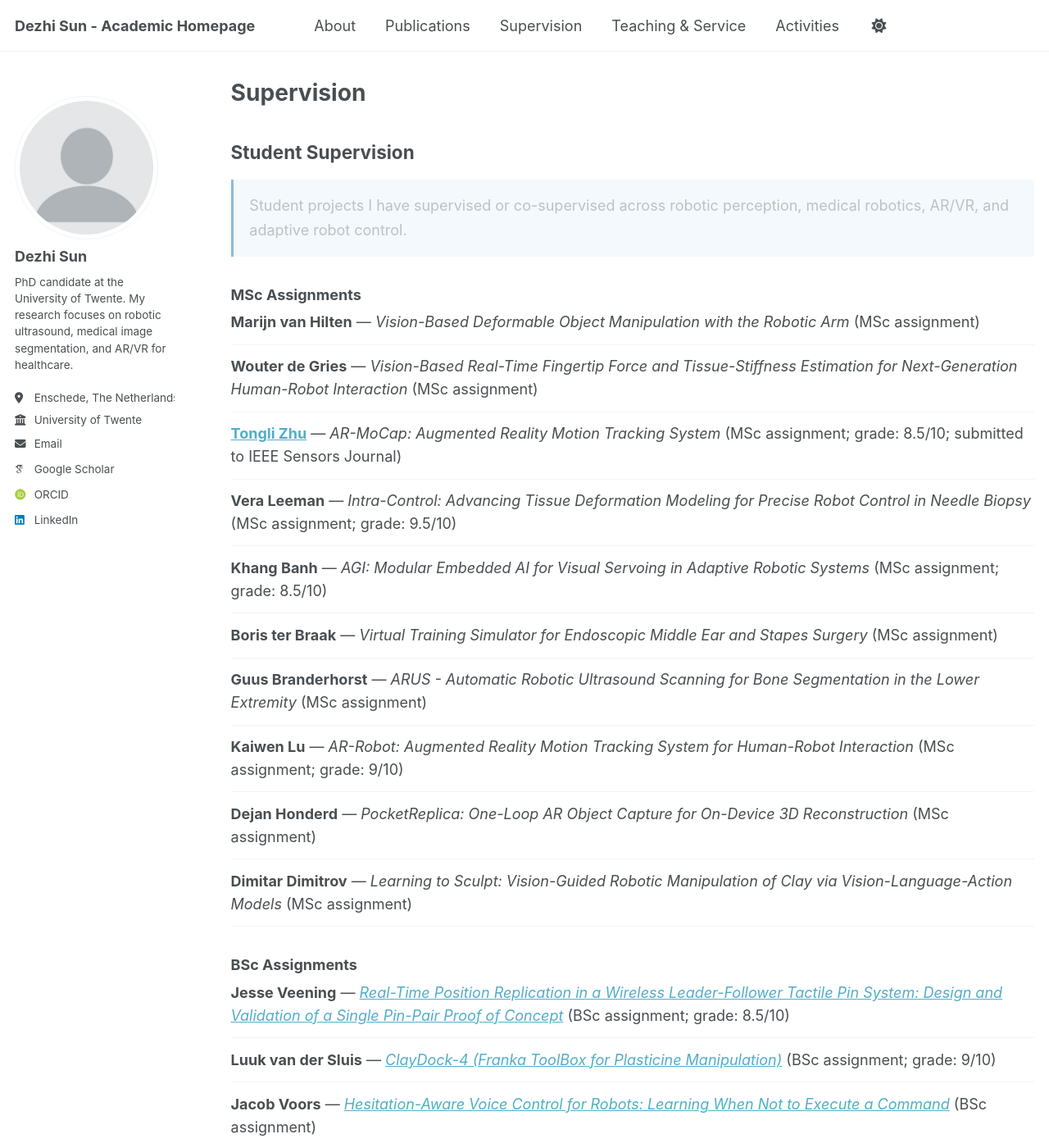
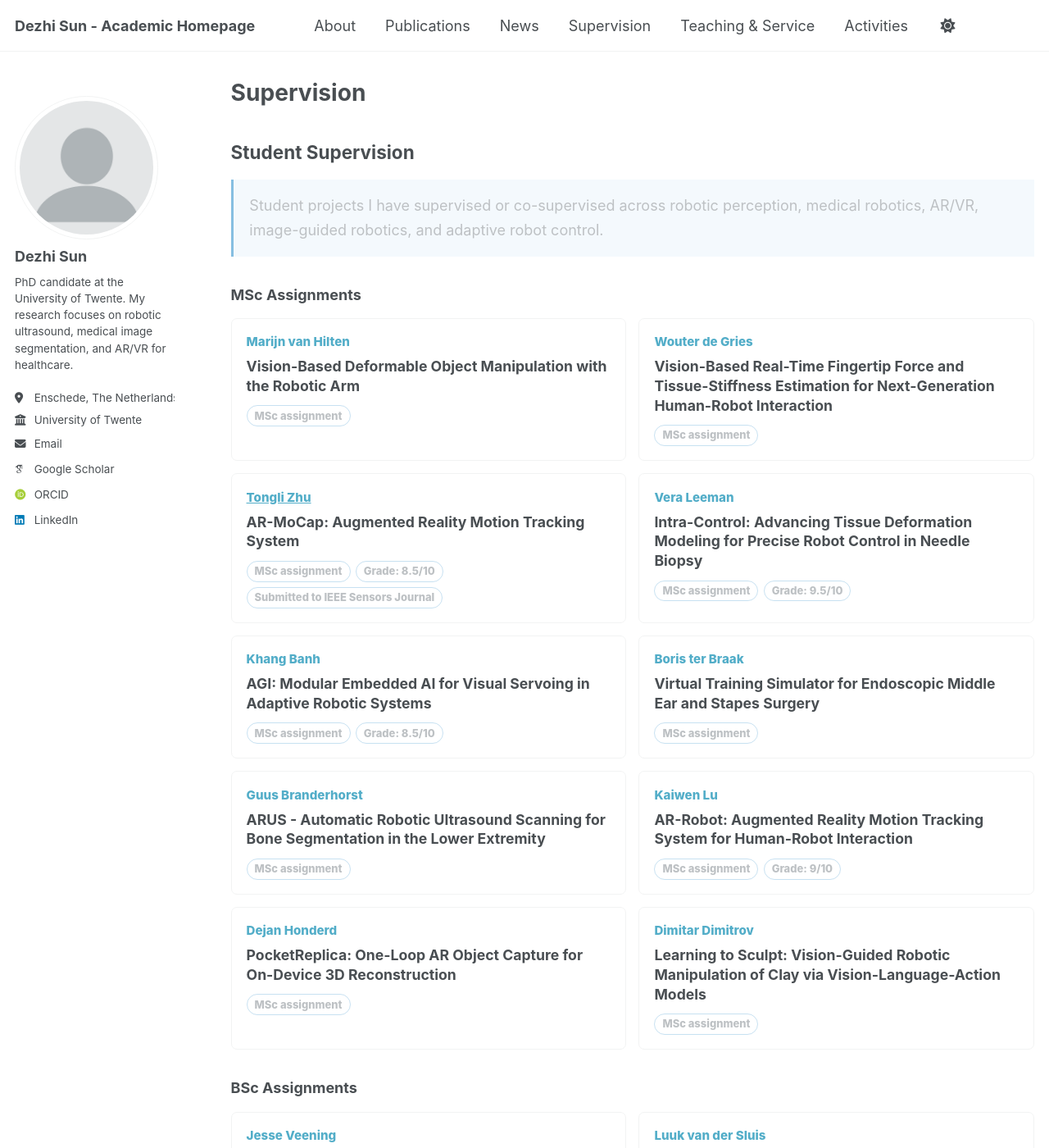
Before and after one commit to Jacksundezhi/Jacksundezhi.github.io, a Jekyll site: the page built from _pages/supervision.md, in a window 1280 px wide and 1400 px high. Shown: the whole window at 82% size. Built offline with Jekyll 4.4.1, drawn with Linux system fonts in a browser that asks for light colours; some web fonts are replaced; a script bundle is joined from its source files by our own code; library files that are not in the unit come from our copies; some of the changed text lies outside the part shown.

Commit message:
Add news page and refine supervision layout

```diff
--- a/_data/navigation.yml
+++ b/_data/navigation.yml
@@ -14,6 +14,9 @@ main:
   - title: "Publications"
     url: /publications/
 
+  - title: "News"
+    url: /news/
+
   - title: "Supervision"
     url: /supervision/
 
--- a/_pages/supervision.md
+++ b/_pages/supervision.md
@@ -8,44 +8,131 @@ author_profile: true
 ## Student Supervision
 
 <div class="page-lead">
-  <p>Student projects I have supervised or co-supervised across robotic perception, medical robotics, AR/VR, and adaptive robot control.</p>
+  <p>Student projects I have supervised or co-supervised across robotic perception, medical robotics, AR/VR, image-guided robotics, and adaptive robot control.</p>
 </div>
 
 ### MSc Assignments
 
-<div class="supervision-list academic-list" markdown="1">
+<div class="supervision-grid">
 
-- **Marijn van Hilten** — *Vision-Based Deformable Object Manipulation with the Robotic Arm* (MSc assignment)
-- **Wouter de Gries** — *Vision-Based Real-Time Fingertip Force and Tissue-Stiffness Estimation for Next-Generation Human-Robot Interaction* (MSc assignment)
-- **[Tongli Zhu](https://www.ram.eemcs.utwente.nl/about-us/students/tongli-zhu)** — *AR-MoCap: Augmented Reality Motion Tracking System* (MSc assignment; grade: 8.5/10; submitted to IEEE Sensors Journal)
-- **Vera Leeman** — *Intra-Control: Advancing Tissue Deformation Modeling for Precise Robot Control in Needle Biopsy* (MSc assignment; grade: 9.5/10)
-- **Khang Banh** — *AGI: Modular Embedded AI for Visual Servoing in Adaptive Robotic Systems* (MSc assignment; grade: 8.5/10)
-- **Boris ter Braak** — *Virtual Training Simulator for Endoscopic Middle Ear and Stapes Surgery* (MSc assignment)
-- **Guus Branderhorst** — *ARUS - Automatic Robotic Ultrasound Scanning for Bone Segmentation in the Lower Extremity* (MSc assignment)
-- **Kaiwen Lu** — *AR-Robot: Augmented Reality Motion Tracking System for Human-Robot Interaction* (MSc assignment; grade: 9/10)
-- **Dejan Honderd** — *PocketReplica: One-Loop AR Object Capture for On-Device 3D Reconstruction* (MSc assignment)
-- **Dimitar Dimitrov** — *Learning to Sculpt: Vision-Guided Robotic Manipulation of Clay via Vision-Language-Action Models* (MSc assignment)
+<article class="supervision-card">
+  <p class="student-name">Marijn van Hilten</p>
+  <h3>Vision-Based Deformable Object Manipulation with the Robotic Arm</h3>
+  <p class="supervision-meta"><span>MSc assignment</span></p>
+</article>
+
+<article class="supervision-card">
+  <p class="student-name">Wouter de Gries</p>
+  <h3>Vision-Based Real-Time Fingertip Force and Tissue-Stiffness Estimation for Next-Generation Human-Robot Interaction</h3>
+  <p class="supervision-meta"><span>MSc assignment</span></p>
+</article>
+
+<article class="supervision-card">
+  <p class="student-name"><a href="https://www.ram.eemcs.utwente.nl/about-us/students/tongli-zhu">Tongli Zhu</a></p>
+  <h3>AR-MoCap: Augmented Reality Motion Tracking System</h3>
+  <p class="supervision-meta"><span>MSc assignment</span><span>Grade: 8.5/10</span><span>Submitted to IEEE Sensors Journal</span></p>
+</article>
+
+<article class="supervision-card">
+  <p class="student-name">Vera Leeman</p>
+  <h3>Intra-Control: Advancing Tissue Deformation Modeling for Precise Robot Control in Needle Biopsy</h3>
+  <p class="supervision-meta"><span>MSc assignment</span><span>Grade: 9.5/10</span></p>
+</article>
+
+<article class="supervision-card">
+  <p class="student-name">Khang Banh</p>
+  <h3>AGI: Modular Embedded AI for Visual Servoing in Adaptive Robotic Systems</h3>
+  <p class="supervision-meta"><span>MSc assignment</span><span>Grade: 8.5/10</span></p>
+</article>
+
+<article class="supervision-card">
+  <p class="student-name">Boris ter Braak</p>
+  <h3>Virtual Training Simulator for Endoscopic Middle Ear and Stapes Surgery</h3>
+  <p class="supervision-meta"><span>MSc assignment</span></p>
+</article>
+
+<article class="supervision-card">
+  <p class="student-name">Guus Branderhorst</p>
+  <h3>ARUS - Automatic Robotic Ultrasound Scanning for Bone Segmentation in the Lower Extremity</h3>
+  <p class="supervision-meta"><span>MSc assignment</span></p>
+</article>
+
+<article class="supervision-card">
+  <p class="student-name">Kaiwen Lu</p>
+  <h3>AR-Robot: Augmented Reality Motion Tracking System for Human-Robot Interaction</h3>
+  <p class="supervision-meta"><span>MSc assignment</span><span>Grade: 9/10</span></p>
+</article>
+
+<article class="supervision-card">
+  <p class="student-name">Dejan Honderd</p>
+  <h3>PocketReplica: One-Loop AR Object Capture for On-Device 3D Reconstruction</h3>
+  <p class="supervision-meta"><span>MSc assignment</span></p>
+</article>
+
+<article class="supervision-card">
+  <p class="student-name">Dimitar Dimitrov</p>
+  <h3>Learning to Sculpt: Vision-Guided Robotic Manipulation of Clay via Vision-Language-Action Models</h3>
+  <p class="supervision-meta"><span>MSc assignment</span></p>
+</article>
 
 </div>
 
 ### BSc Assignments
 
-<div class="supervision-list academic-list" markdown="1">
+<div class="supervision-grid">
 
-- **Jesse Veening** — [*Real-Time Position Replication in a Wireless Leader-Follower Tactile Pin System: Design and Validation of a Single Pin-Pair Proof of Concept*](https://www.ram.eemcs.utwente.nl/education/assignments/real-time-position-replication-wireless-leader-follower-tactile-pin-system) (BSc assignment; grade: 8.5/10)
-- **Luuk van der Sluis** — [*ClayDock-4 (Franka ToolBox for Plasticine Manipulation)*](https://www.ram.eemcs.utwente.nl/education/assignments/claydock-4-franka-toolbox-plasticine-manipulation) (BSc assignment; grade: 9/10)
-- **Jacob Voors** — [*Hesitation-Aware Voice Control for Robots: Learning When Not to Execute a Command*](https://www.ram.eemcs.utwente.nl/education/assignments/hesitation-aware-voice-control-robots-learning-when-not-execute-command) (BSc assignment)
-- **Jibbe Andringa** — [*SnapMoCap: Rapid Calibration and Robust Fusion for Scalable Multi-RGBD Motion Capture*](https://www.ram.eemcs.utwente.nl/education/assignments/snapmocap-rapid-calibration-and-robust-fusion-scalable-multi-rgbd-motion) (BSc assignment)
-- **Jerre Kwast** — [*Self-Contained Dual-Arm Extrinsic Calibration via Kinematic Rigid Registration*](https://www.ram.eemcs.utwente.nl/index.php/education/assignments/self-contained-dual-arm-extrinsic-calibration-kinematic-rigid-registration) (BSc assignment; grade: 9/10)
+<article class="supervision-card">
+  <p class="student-name">Jesse Veening</p>
+  <h3><a href="https://www.ram.eemcs.utwente.nl/education/assignments/real-time-position-replication-wireless-leader-follower-tactile-pin-system">Real-Time Position Replication in a Wireless Leader-Follower Tactile Pin System: Design and Validation of a Single Pin-Pair Proof of Concept</a></h3>
+  <p class="supervision-meta"><span>BSc assignment</span><span>Grade: 8.5/10</span></p>
+</article>
+
+<article class="supervision-card">
+  <p class="student-name">Luuk van der Sluis</p>
+  <h3><a href="https://www.ram.eemcs.utwente.nl/education/assignments/claydock-4-franka-toolbox-plasticine-manipulation">ClayDock-4 (Franka ToolBox for Plasticine Manipulation)</a></h3>
+  <p class="supervision-meta"><span>BSc assignment</span><span>Grade: 9/10</span></p>
+</article>
+
+<article class="supervision-card">
+  <p class="student-name">Jacob Voors</p>
+  <h3><a href="https://www.ram.eemcs.utwente.nl/education/assignments/hesitation-aware-voice-control-robots-learning-when-not-execute-command">Hesitation-Aware Voice Control for Robots: Learning When Not to Execute a Command</a></h3>
+  <p class="supervision-meta"><span>BSc assignment</span></p>
+</article>
+
+<article class="supervision-card">
+  <p class="student-name">Jibbe Andringa</p>
+  <h3><a href="https://www.ram.eemcs.utwente.nl/education/assignments/snapmocap-rapid-calibration-and-robust-fusion-scalable-multi-rgbd-motion">SnapMoCap: Rapid Calibration and Robust Fusion for Scalable Multi-RGBD Motion Capture</a></h3>
+  <p class="supervision-meta"><span>BSc assignment</span></p>
+</article>
+
+<article class="supervision-card">
+  <p class="student-name">Jerre Kwast</p>
+  <h3><a href="https://www.ram.eemcs.utwente.nl/index.php/education/assignments/self-contained-dual-arm-extrinsic-calibration-kinematic-rigid-registration">Self-Contained Dual-Arm Extrinsic Calibration via Kinematic Rigid Registration</a></h3>
+  <p class="supervision-meta"><span>BSc assignment</span><span>Grade: 9/10</span></p>
+</article>
 
 </div>
 
 ### Academic Skills Projects
 
-<div class="supervision-list academic-list" markdown="1">
+<div class="supervision-grid">
 
-- **Jacco Bluemink** — [*ARUS*](https://www.ram.eemcs.utwente.nl/education/assignments/arus) (Academic Skills Project)
-- **Khang Banh** — *Embedded AI edge computing for real-time object tracking* (Academic Skills Project)
-- **Wouter de Gries** — *3D Vision-based fingertip path recording and force estimation for ultrasound path planning* (Academic Skills Project; grade: 9/10)
+<article class="supervision-card">
+  <p class="student-name">Jacco Bluemink</p>
+  <h3><a href="https://www.ram.eemcs.utwente.nl/education/assignments/arus">ARUS</a></h3>
+  <p class="supervision-meta"><span>Academic Skills Project</span></p>
+</article>
+
+<article class="supervision-card">
+  <p class="student-name">Khang Banh</p>
+  <h3>Embedded AI edge computing for real-time object tracking</h3>
+  <p class="supervision-meta"><span>Academic Skills Project</span></p>
+</article>
+
+<article class="supervision-card">
+  <p class="student-name">Wouter de Gries</p>
+  <h3>3D Vision-based fingertip path recording and force estimation for ultrasound path planning</h3>
+  <p class="supervision-meta"><span>Academic Skills Project</span><span>Grade: 9/10</span></p>
+</article>
 
 </div>
--- a/assets/css/main.scss
+++ b/assets/css/main.scss
@@ -297,6 +297,46 @@
   margin-bottom: 0.75rem;
 }
 
+.timeline-list {
+  margin: 1rem 0 1.7rem;
+  border-top: 1px solid var(--global-border-color);
+}
+
+.timeline-item {
+  display: grid;
+  grid-template-columns: 5.5rem minmax(0, 1fr);
+  gap: 1rem;
+  padding: 1rem 0;
+  border-bottom: 1px solid var(--global-border-color);
+}
+
+.timeline-date {
+  color: var(--global-link-color);
+  font-size: 0.86em;
+  font-weight: 800;
+}
+
+.timeline-item h3 {
+  margin: 0 0 0.25rem;
+  font-size: 1em;
+  line-height: 1.35;
+}
+
+.timeline-item p {
+  margin: 0.25rem 0;
+  line-height: 1.5;
+}
+
+.timeline-meta {
+  color: var(--global-text-color-light);
+  font-size: 0.86em;
+  font-weight: 700;
+}
+
+.compact-news .timeline-item {
+  padding: 0.85rem 0;
+}
+
 .year-heading {
   display: flex;
   align-items: center;
@@ -332,11 +372,57 @@
   box-shadow: none;
 }
 
+.supervision-grid {
+  display: grid;
+  grid-template-columns: repeat(2, minmax(0, 1fr));
+  gap: 0.85rem;
+  margin: 1rem 0 1.8rem;
+}
+
+.supervision-card {
+  padding: 0.95rem 1rem;
+  border: 1px solid var(--global-border-color);
+  border-radius: 7px;
+  background: var(--global-bg-color);
+}
+
+.student-name {
+  margin: 0 0 0.35rem;
+  color: var(--global-link-color);
+  font-size: 0.84em;
+  font-weight: 800;
+}
+
+.supervision-card h3 {
+  margin: 0;
+  font-size: 0.98em;
+  line-height: 1.35;
+}
+
+.supervision-meta {
+  display: flex;
+  flex-wrap: wrap;
+  gap: 0.35rem;
+  margin: 0.65rem 0 0;
+}
+
+.supervision-meta span {
+  display: inline-block;
+  padding: 0.12rem 0.5rem;
+  border: 1px solid rgba(0, 121, 193, 0.22);
+  border-radius: 999px;
+  color: var(--global-text-color-light);
+  font-size: 0.72em;
+  font-weight: 800;
+}
+
 @media (max-width: 700px) {
   .home-summary-grid,
   .hero-stats,
   .profile-highlights div,
-  .focus-list div {
+  .focus-list div,
+  .timeline-item,
+  .supervision-grid {
     grid-template-columns: 1fr;
   }
 
```
Also changed, not shown: _pages/about.md (+28 -0 lines), _pages/news.md (added, +79 -0 lines).
